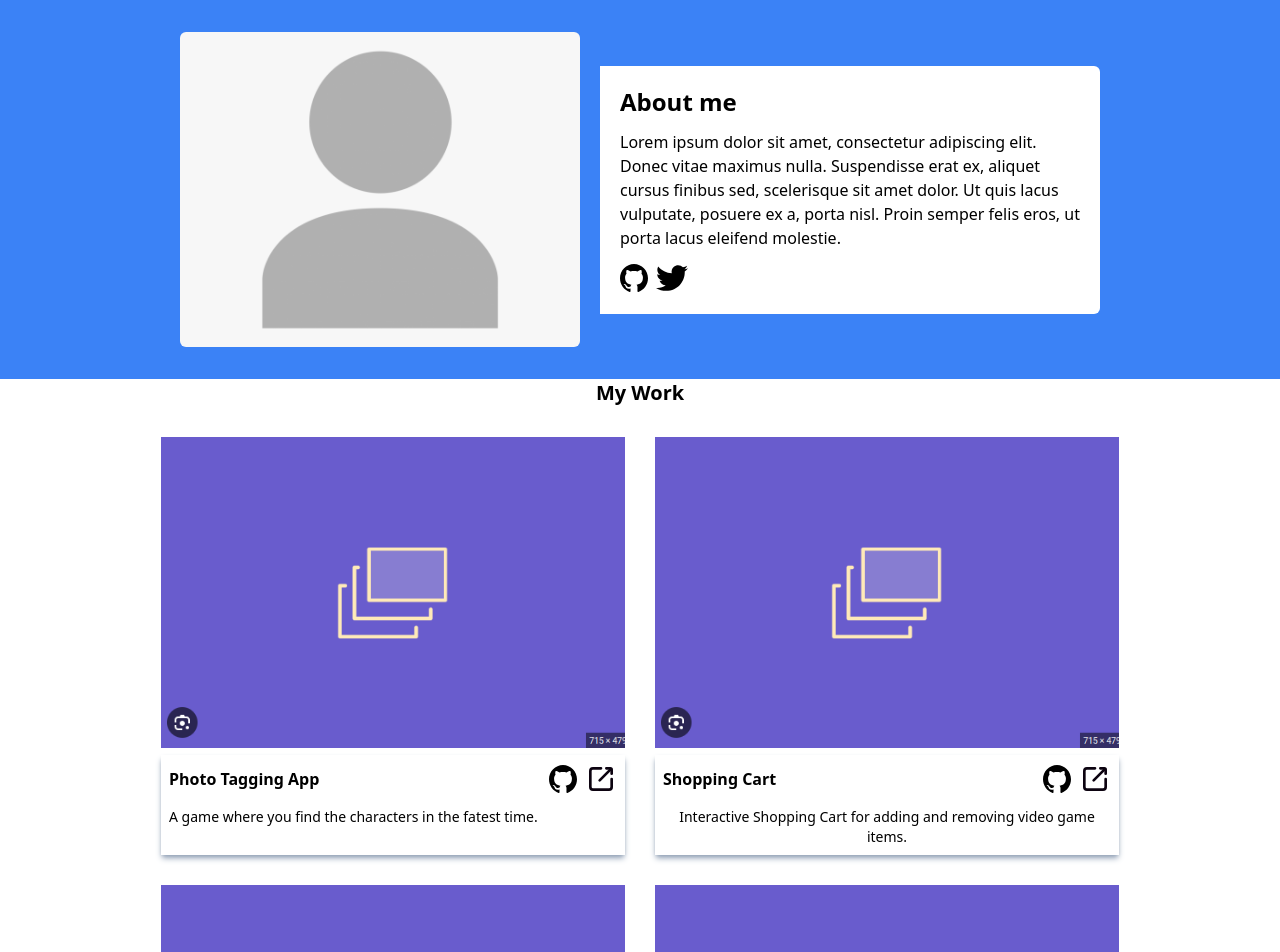
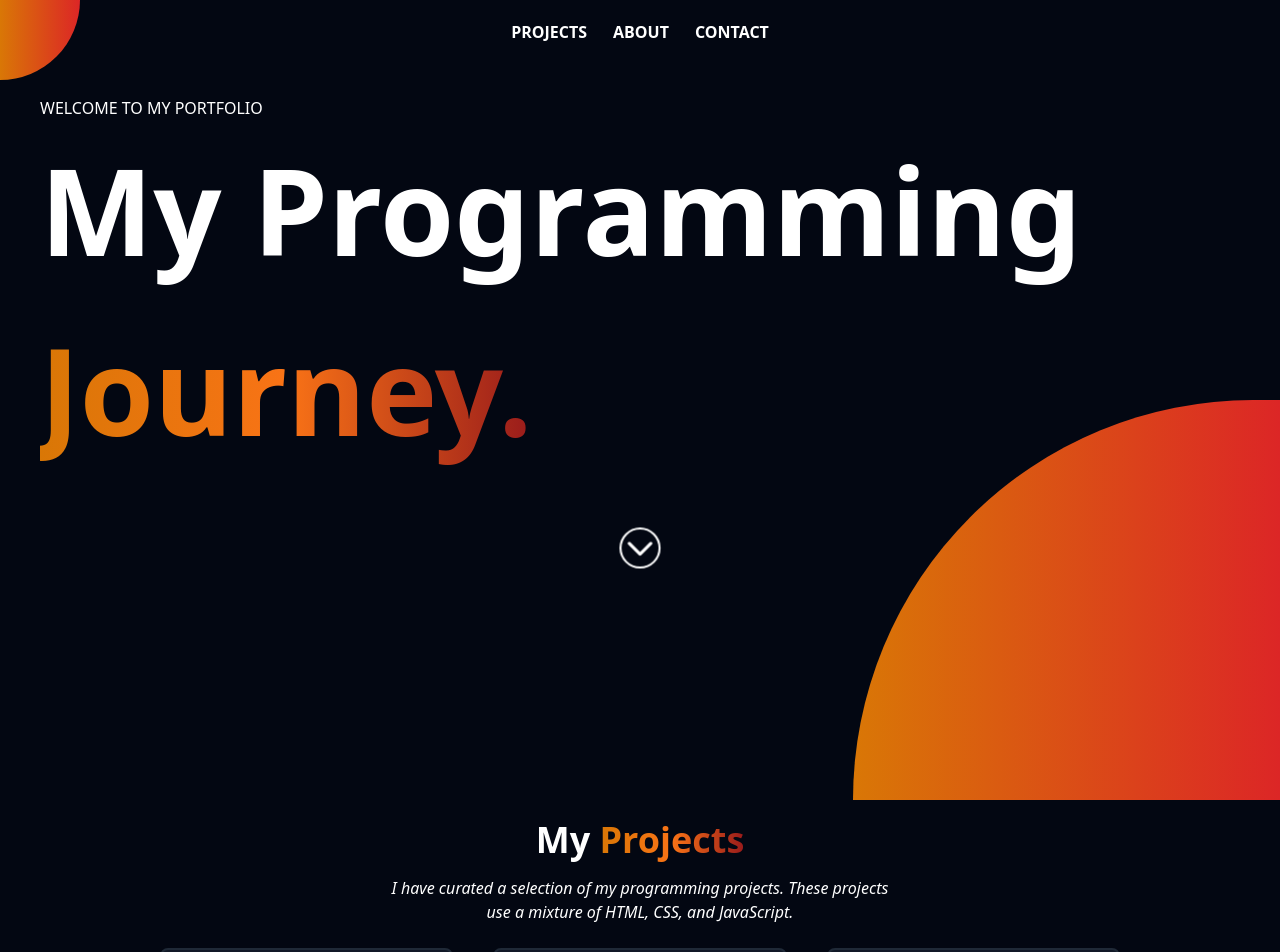
Before and after one commit to ItsWakana/personal-portfolio, a React (Vite) app: page / in a window 1280 px wide. Shown: the top 952 px of the page. Built offline with nearby package versions, Linux system fonts and the light colour scheme.

Commit message:
Rework the entire design of the portfolio website

```diff
--- a/src/App.jsx
+++ b/src/App.jsx
@@ -1,4 +1,5 @@
 import Introduction from "./components/Introduction";
+import MainHeader from "./components/MainHeader";
 import ProjectCollection from "./components/ProjectCollection";
 import Footer from "./components/Footer";
 
@@ -6,7 +7,7 @@ function App() {
 
   return (
     <>
-      <Introduction />
+      <MainHeader />
       <ProjectCollection />
       <Footer />
     </>
--- /dev/null
+++ b/src/components/MainHeader.jsx
@@ -0,0 +1,26 @@
+import Navbar from "./Navbar";
+import downIcon from '../assets/icons/down.svg';
+
+const MainHeader = () => {
+
+    return (
+        <header className="header bg-gray-950 flex flex-col items-center gap-12 relative">
+            <Navbar />
+            <div className="w-1/3 h-2/4 bg-gradient-to-r from-amber-600 to-red-600 absolute right-0 bottom-0 rounded-tl-[400px]"></div>
+            <div className="w-[80px] h-[80px] bg-gradient-to-r from-amber-600 to-red-600 absolute left-0 top-0 rounded-br-[400px]"></div>
+                <div className="flex flex-col text-center md:text-left md:ml-10">
+                    <p className="text-white">WELCOME TO MY PORTFOLIO </p>
+                    <h1 className="main-heading text-white">
+                        My Programming <span className="text-transparent bg-gradient-to-r from-amber-600 via-orange-500 to-red-800 bg-clip-text">Journey.</span>
+                    </h1>
+                </div>
+            <button className="down-icon w-10">
+                <a href="#projects">
+                <img src={downIcon} alt="direct-down-icon"/>
+                </a>
+            </button>
+        </header>
+    )
+}
+
+export default MainHeader;
--- /dev/null
+++ b/src/components/Navbar.jsx
@@ -0,0 +1,33 @@
+import { useState } from "react";
+
+const Navbar = () => {
+
+    const [currentTab, setCurrentTab] = useState(null);
+
+    const gradientTextStyle = 'text-transparent bg-gradient-to-r from-amber-600 to-red-600 bg-clip-text';
+
+    return (
+        <nav className="navbar mt-4">
+        <ul>
+            <li
+            className={`${currentTab === 'projects' ? gradientTextStyle : 'text-white'} font-semibold px-2 py-1`}>
+                <button onClick={() => setCurrentTab('projects')}>
+                    <a href="#projects">
+                        PROJECTS
+                    </a>
+                </button>
+            </li >
+            <li
+            className={`${currentTab === 'about' ? gradientTextStyle : 'text-white'} font-semibold px-2 py-1`}>
+                <button onClick={() => setCurrentTab('about')}>ABOUT</button>
+            </li>
+            <li
+            className={`${currentTab === 'contact' ? gradientTextStyle : 'text-white'} font-semibold px-2 py-1`}>
+                <button onClick={() => setCurrentTab('contact')}>CONTACT</button>
+            </li>
+        </ul>
+        </nav>
+    )
+}
+
+export default Navbar;
--- a/src/components/Project.jsx
+++ b/src/components/Project.jsx
@@ -1,4 +1,5 @@
-import placeholder from '../assets/project-placeholder.png';
+// import placeholder from '../assets/project-placeholder.png';
+import exampleImage from '../assets/web-projectplaceholder.png';
 import githubLogo from '../assets/icons/github.svg';
 import externalLink from '../assets/icons/external-link.svg';
 import IconLink from './IconLink';
@@ -6,17 +7,15 @@ import IconLink from './IconLink';
 const Project = ( {project }) => {
 
   return (
-    <div className="project" key={project.id}>
-        <img src={placeholder} alt="project-image" />
-        <div className="flex flex-col items-start gap-3 p-2 shadow-slate-400 shadow-md h-full bg-white">
-            <div className="flex items-center w-full justify-between">
-                <h3 className="font-semibold">{project.name}</h3>
-                <div className="flex gap-2">
-                <IconLink url={project.repoUrl} iconSrc={githubLogo} width={7}/>
-                <IconLink url={project.liveUrl} iconSrc={externalLink} width={8}/>
-                </div>
-            </div>
-            <p className="text-sm">{project.description}</p>
+    <div className="project bg-gray-900 text-white rounded-lg border-2 border-gray-800" key={project.id}>
+        <img className="rounded-lg" src={exampleImage} alt="project-image" />
+        <div className="flex flex-col items-start gap-3 py-4">
+          <div className="flex gap-2">
+            <IconLink url={project.repoUrl} iconSrc={githubLogo} width={7}/>
+            <IconLink url={project.liveUrl} iconSrc={externalLink} width={8}/>
+          </div>
+          <h3 className="font-semibold">{project.name}</h3>
+          <p className="text-sm">{project.description}</p>
         </div>
     </div>
   )
--- a/src/components/ProjectCollection.jsx
+++ b/src/components/ProjectCollection.jsx
@@ -3,9 +3,12 @@ import Project from "./Project";
 
 const ProjectCollection = () => {
 	return (
-		<section className="text-center">
-			<h2 className="text-xl font-semibold">My Work</h2>
-			<div className="project-container">
+		<section id="projects" className="pt-5 bg-gray-950 flex flex-col items-center">
+			<div className="flex flex-col text-center w-2/5 min-w-[300px]">
+			<h2 className="text-4xl font-semibold text-white">My <span className="text-transparent bg-gradient-to-r from-amber-600 via-orange-500 to-red-800 bg-clip-text">Projects</span></h2>
+			<p className="text-white mt-4"><i>I have curated a selection of my programming projects. These projects use a mixture of HTML, CSS, and JavaScript.</i></p>
+			</div>
+			<div className="grid gap-10 md:grid-cols-3 grid-cols-1 lg:mx-40 mx-8 my-6">
 				{projectData.map((project) => (
                     <Project
                     key={project.id}
--- a/src/index.css
+++ b/src/index.css
@@ -1,6 +1,7 @@
 @tailwind base;
 @tailwind components;
 @tailwind utilities;
+
 
 *,
 *::after,
@@ -9,25 +10,51 @@
     padding: 0;
     box-sizing: border-box;
 }
-.project-container {
-    display: flex;
-    margin: 0;
-    padding: 0;
-    margin: 30px 60px 60px 60px;
-    justify-content: center;
-    flex-wrap: wrap;
-    gap: 30px;
+
+html {
+    scroll-behavior: smooth;
 }
+
+/* #projects {
+    background-color: rgb(20 18 28);
+} */
+
 .project {
     display: flex;
     flex-direction: column;
-    gap: 7px;
-    width: 40%;
-    max-width: 500px;
-    min-width: 200px;
-    /* flex: 1; */
+    padding: 15px 15px 0 15px;
+}
+.project > img {
+    /* width: 90%; */
 }
 
-.project > img {
-    width: 100%;
+.header {
+    /* background-color: rgb(20 18 28); */
+    height: 100vh;
 }
+
+.main-heading {
+    font-size: min(120px,12vw);
+    font-weight: bold;
+}
+
+.navbar > ul {
+    display: flex;
+    gap: 10px;
+}
+.down-icon {
+    border: solid 2px black;
+    border-radius: 20px;
+    animation: linear 1s infinite toggle-scale alternate;
+    filter: invert(100%) sepia(100%) saturate(1%) hue-rotate(338deg) brightness(108%) contrast(101%);
+}
+
+@keyframes toggle-scale {
+    from {
+        transform: scale(1);
+    }
+
+    to {
+        transform: scale(1.1);
+    }
+}
```
Also changed, not shown: src/assets/icons/down.svg (added), src/assets/web-projectplaceholder.png (added).
